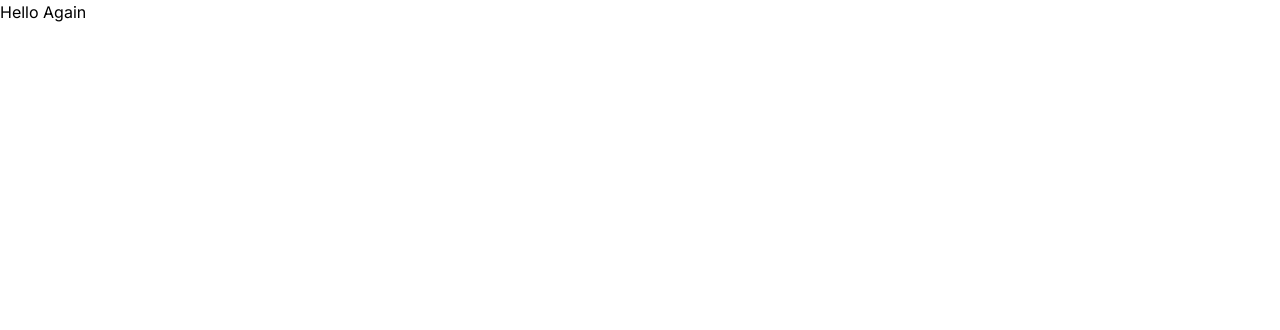
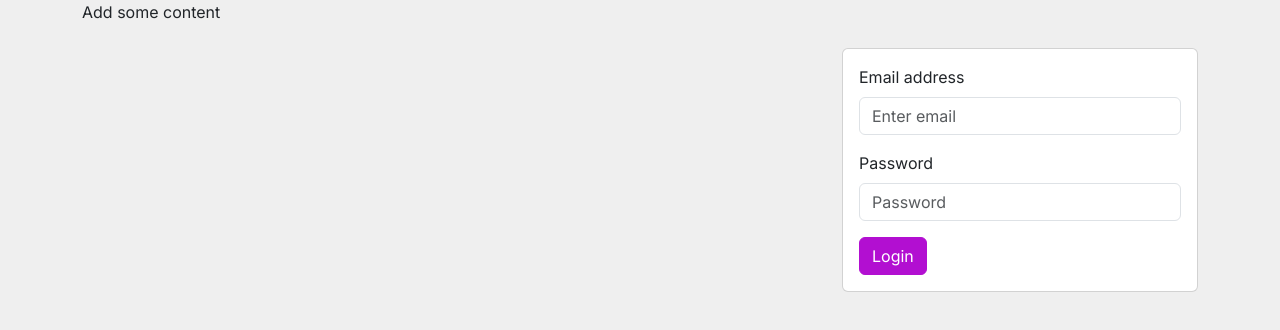
Before and after one commit to AlexanderPPetrov/nextjs-2024, a Next.js app: page / in a window 1280 px wide. Shown: the top 330 px of the page. Built offline with nearby package versions, Linux system fonts and the light colour scheme.

Commit message:
react bootstrap added and LoginForm.tsx template

```diff
--- /dev/null
+++ b/src/app/components/forms/LoginForm.tsx
@@ -0,0 +1,28 @@
+'use client' // :(
+import { Form, Button } from 'react-bootstrap'
+function LoginForm() {
+    //TODO add validation and handling
+
+    //TODO homework create registration form with validation
+    return (
+        <div className={"card mt-5"}>
+            <div className={"card-body"}>
+                <Form>
+                    <Form.Group className="mb-3" controlId="formBasicEmail">
+                        <Form.Label>Email address</Form.Label>
+                        <Form.Control type="email" placeholder="Enter email" />
+                    </Form.Group>
+
+                    <Form.Group className="mb-3" controlId="formBasicPassword">
+                        <Form.Label>Password</Form.Label>
+                        <Form.Control type="password" placeholder="Password" />
+                    </Form.Group>
+                    <Button variant="primary" type="submit">
+                        Login
+                    </Button>
+                </Form>
+            </div>
+        </div>
+    )
+}
+export default LoginForm
--- a/src/app/layout.tsx
+++ b/src/app/layout.tsx
@@ -1,6 +1,7 @@
 import type { Metadata } from "next";
 import { Inter } from "next/font/google";
-import "./globals.css";
+// import "./globals.css"; //Tailwind definitions
+import "../scss/main.scss"
 
 const inter = Inter({ subsets: ["latin"] });
 
--- a/src/app/page.tsx
+++ b/src/app/page.tsx
@@ -1,8 +1,18 @@
+import LoginForm from "@/app/components/forms/LoginForm";
 
 export default function Home() {
   return (
     <main>
-      Hello Again
+        <div className={"container"}>
+            <div className={"row"}>
+                <div className={"col-md-8"}>
+                    Add some content
+                </div>
+                <div className={"col-md-4"}>
+                    <LoginForm/>
+                </div>
+            </div>
+        </div>
     </main>
   );
 }
--- /dev/null
+++ b/src/scss/components.scss
@@ -0,0 +1,2 @@
+//Import style definitions for different components
+@import "components/navbar";
--- /dev/null
+++ b/src/scss/components/navbar.scss
@@ -0,0 +1,4 @@
+#language-switch {
+  display: flex;
+  align-items: center;
+}
--- /dev/null
+++ b/src/scss/main.scss
@@ -0,0 +1,12 @@
+@import "../../node_modules/bootstrap/scss/functions";
+
+$body-bg: #efefef;
+
+$card-bg: #ffffff;
+$input-bg: #fffff;
+
+$primary: #b20fd1;
+
+@import "../../node_modules/bootstrap/scss/bootstrap";
+
+@import "components";
```
Also changed, not shown: package.json (+7 -4 lines), 1 other file (tests, documents, lock files or other folders).
